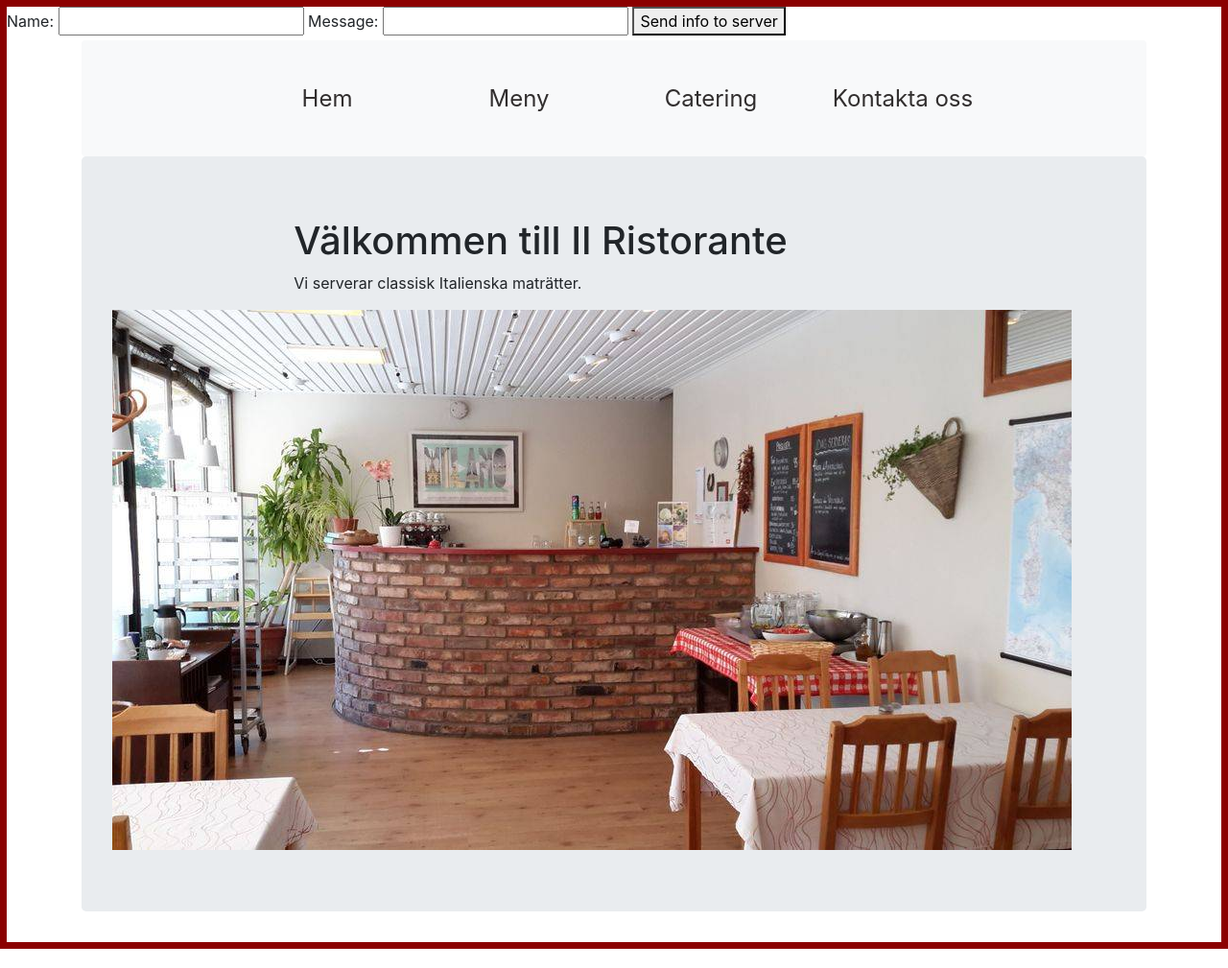
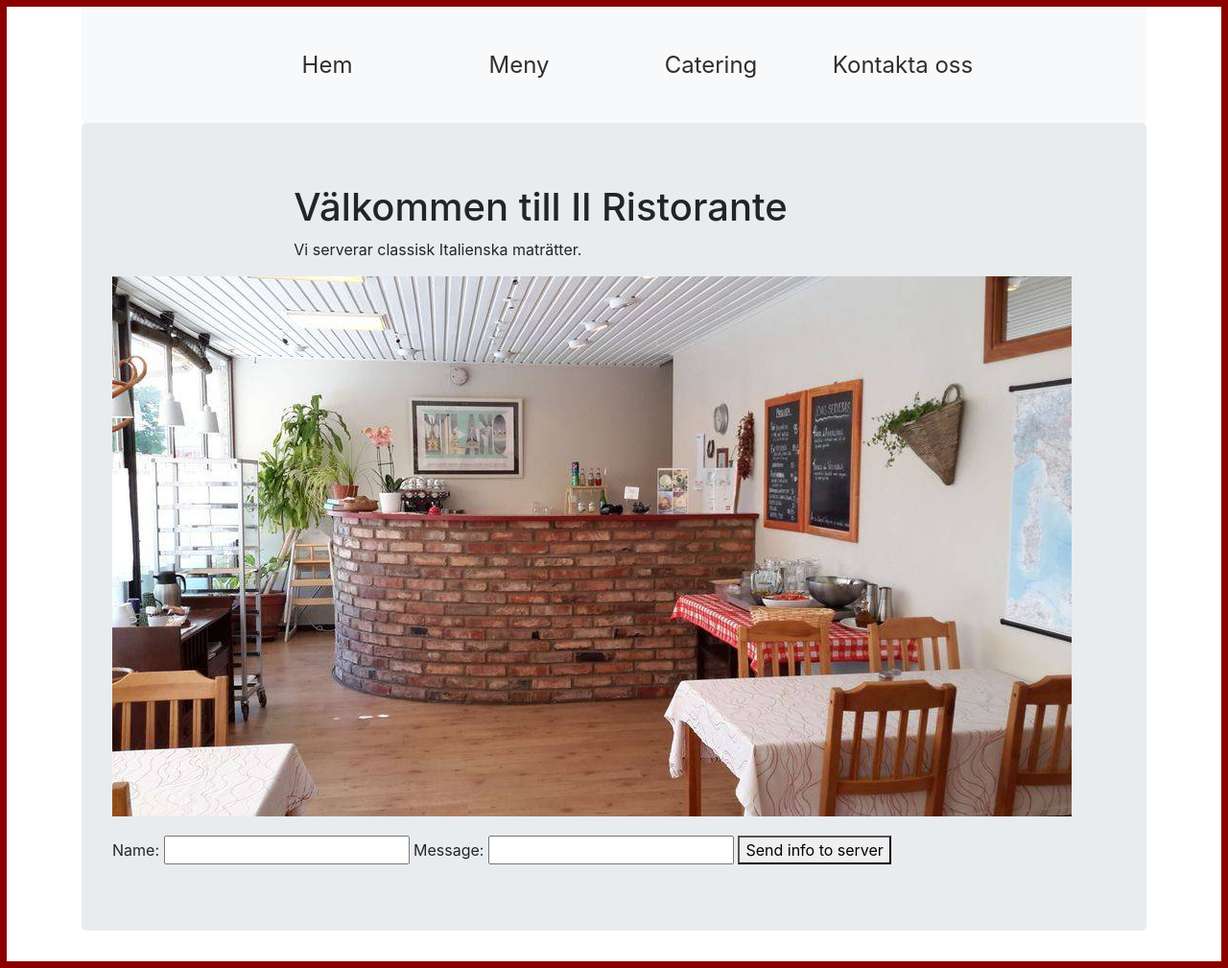
Before and after one commit to Emildelrosso/Webbsida-Slutprojekt-Emil-Del-Rosso, a website: page Hemsidan/static/html/Home.html in a window 1280 px wide. Shown: the whole page at 96% size. Drawn offline with Linux system fonts and the light colour scheme.

Commit message:
Uppdatering
Har uppdaterat webbserver, man kan nu skicka ett meddelande till servern.
(HTML sidor nav, fungerar ej.)

```diff
--- a/Hemsidan/static/css/style.css
+++ b/Hemsidan/static/css/style.css
@@ -37,3 +37,7 @@
     height: 50px;
     transition: all .5s ease-out;
 }
+
+form {
+    padding-top: 20px;
+}
--- a/Hemsidan/static/html/Home.html
+++ b/Hemsidan/static/html/Home.html
@@ -12,13 +12,6 @@
 <body>
 
     <div id=main>
-        <form action="/Catering" method="post">
-            <label for="fname">Name:</label>
-            <input type="text" name="fname">
-            <label for="message">Message:</label>
-            <input type="message" name="message">
-            <button type="submit">Send info to server</button>
-        </form>
 
         <div class="container">
 
@@ -62,6 +55,16 @@
 
                     </div>
                     <img src="../images/matsal.jpg" alt="">
+
+
+                        <form action="/Meny" method="post">
+                            <label for="fname">Name:</label>
+                            <input type="text" name="fname">
+                            <label for="message">Message:</label>
+                            <input type="message" name="message">
+                            <button type="submit">Send info to server</button>
+                        </form>
+
                 </div>
             </main>
 
```
Also changed, not shown: Hemsidan/app.js (+6 -3 lines).
